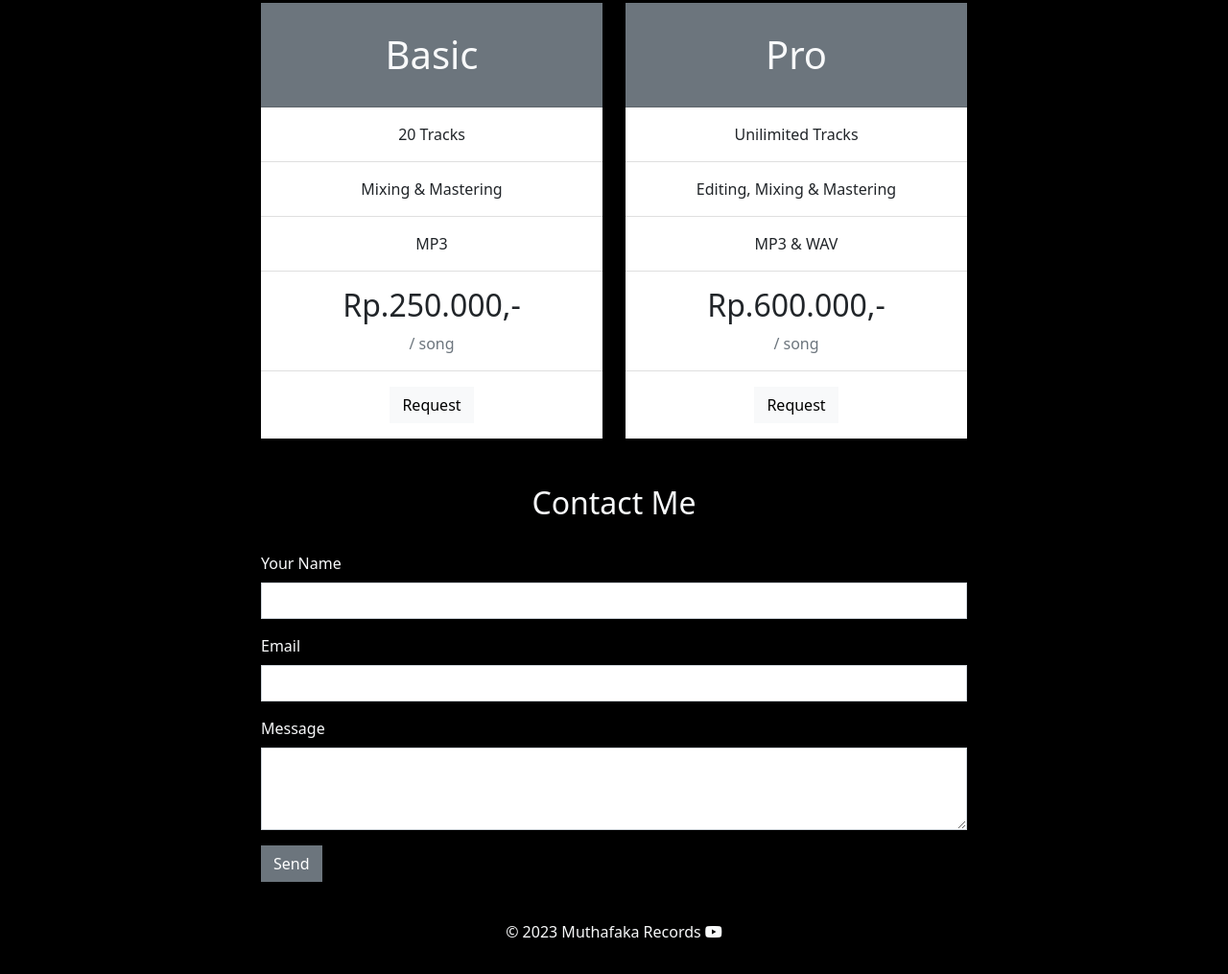
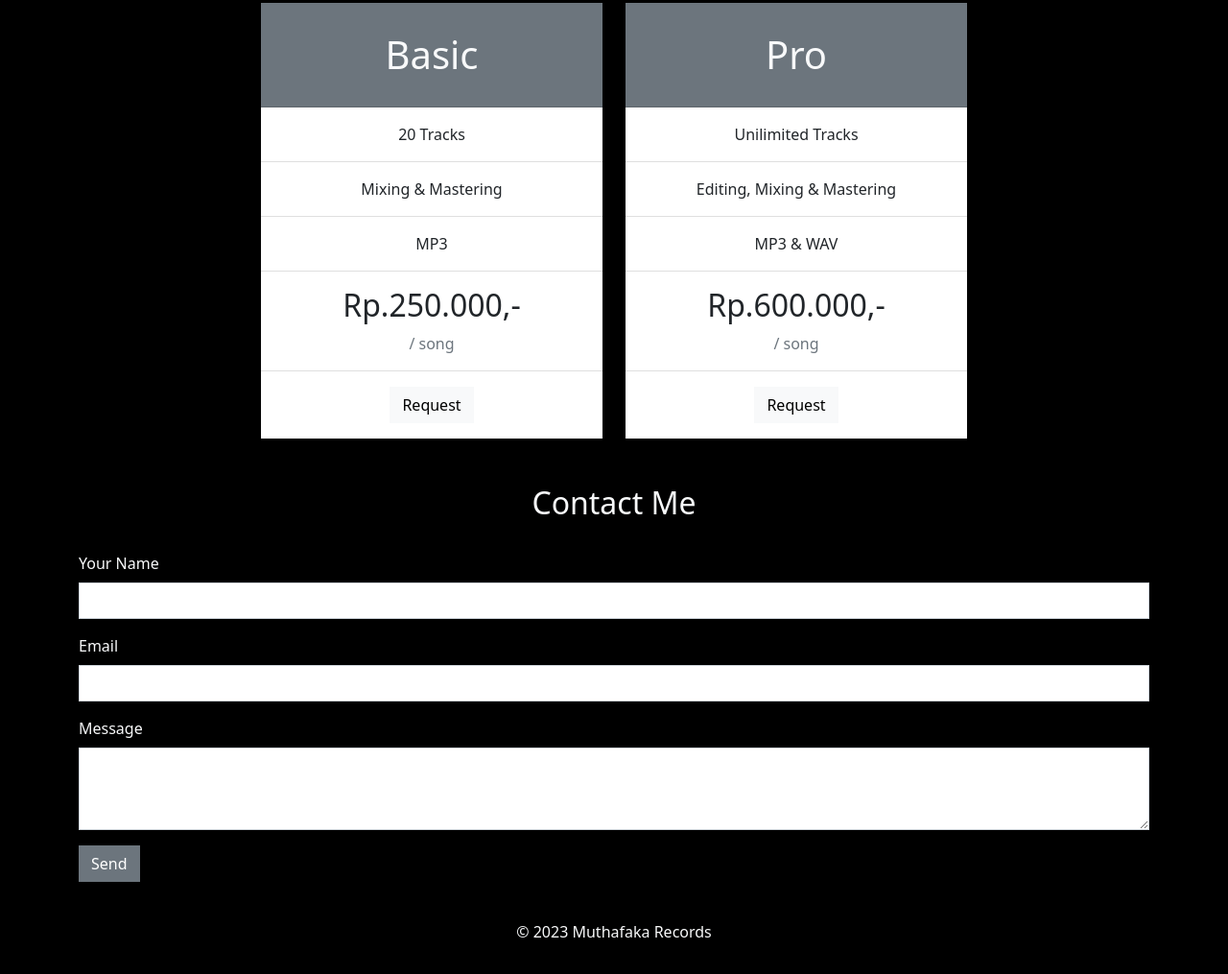
Before and after one commit to mfr17/My-Portfolio, a plain HTML site: page index.html in a window 1280 px wide. Shown: the part 1619-2634 px from the top of the page at 96% size. Drawn offline with Linux system fonts and the light colour scheme.

Commit message:
Update index.html

```diff
--- a/index.html
+++ b/index.html
@@ -152,7 +152,7 @@
                 </div>
             </div>
             <div class="row justify-content-center">
-                <div class="col-md-8 text-light">
+                <div class="col-md text-light">
                     <form>
                         <div class="mb-3">
                             <label for="Name" class="form-label">Your Name</label>
@@ -178,7 +178,7 @@
     <footer>
         <div class="text-center mt-4 p-3 text-light">
             <p>
-                © 2023 Muthafaka Records <a href="https://www.youtube.com/@muthafakarecords" class="text-light"><i class="fa-brands fa-youtube"></i></a>
+                © 2023 <a href="https://www.youtube.com/@muthafakarecords" class="text-light" style="text-decoration:none">Muthafaka Records</a>
             </p>
         </div>
     </footer>
```
